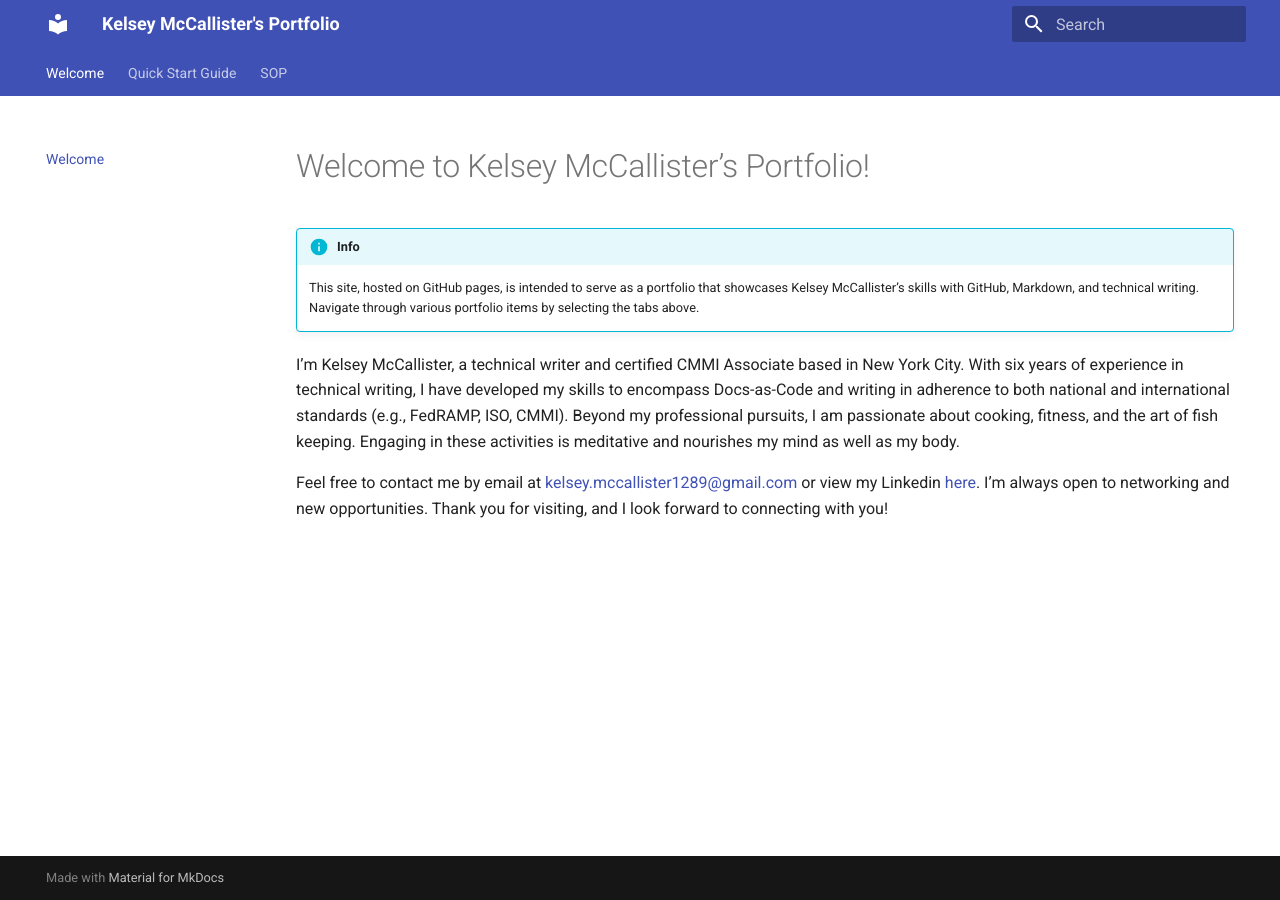
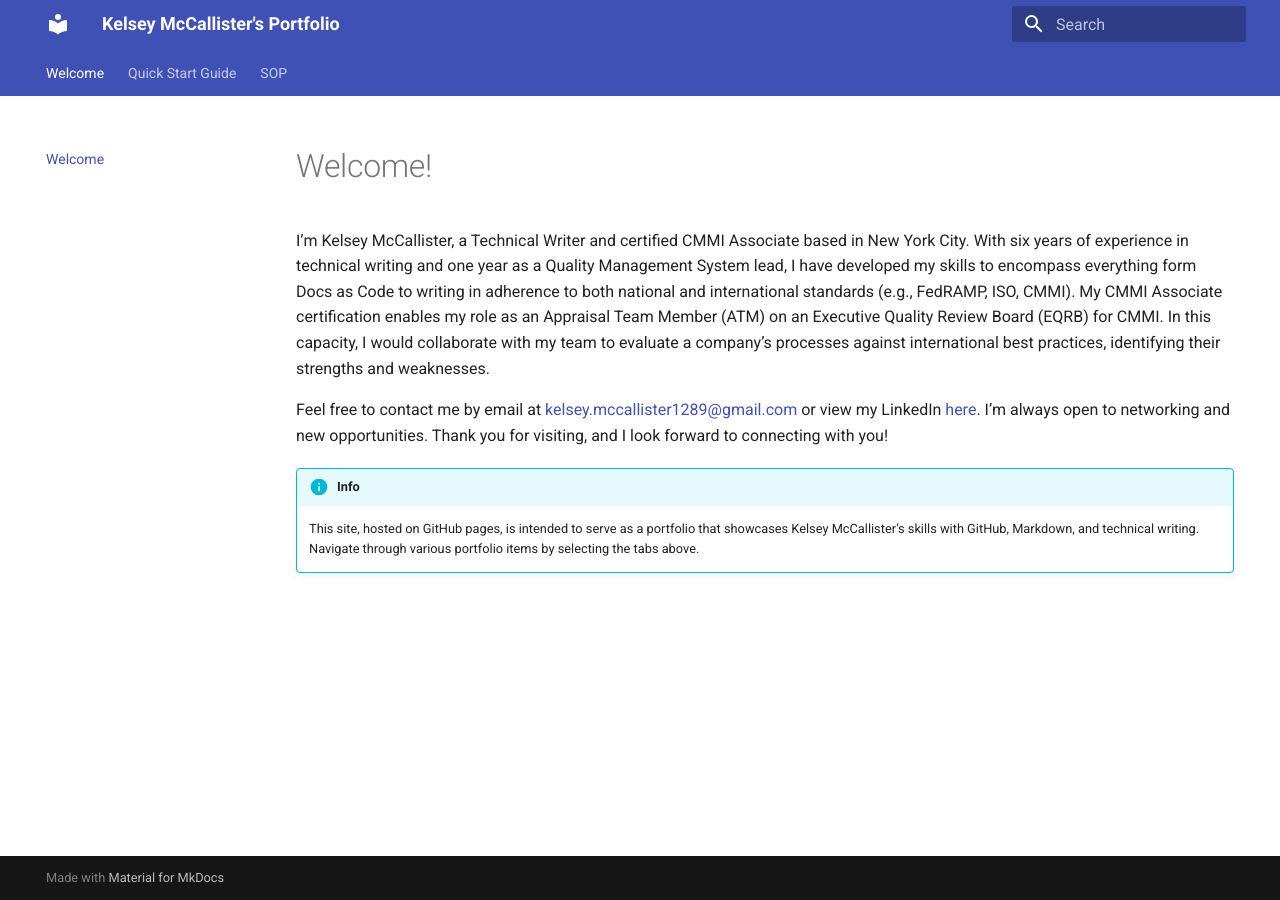
Before and after one commit to kelmccallister/My-Portfolio, an MkDocs documentation site: the page built from docs/index.md, in a window 1280 px wide. Built offline with MkDocs 1.6.1 and Material for MkDocs 9.7.7, drawn with Linux system fonts in a browser that asks for light colours.

Commit message:
feat: revised index.md file

```diff
--- a/docs/index.md
+++ b/docs/index.md
@@ -1,8 +1,8 @@
-# Welcome to Kelsey McCallister's Portfolio!
+# Welcome!
+
+I'm Kelsey McCallister, a Technical Writer and certified CMMI Associate based in New York City. With six years of experience in technical writing and one year as a Quality Management System lead, I have developed my skills to encompass everything form Docs as Code to writing in adherence to both national and international standards (e.g., FedRAMP, ISO, CMMI). My CMMI Associate certification enables my role as an Appraisal Team Member (ATM) on an Executive Quality Review Board (EQRB) for CMMI. In this capacity, I would collaborate with my team to evaluate a company's processes against international best practices, identifying their strengths and weaknesses.
+
+Feel free to contact me by email at kelsey.mccallister1289@gmail.com or view my LinkedIn [here](https://www.linkedin.com/in/knmccallister/). I'm always open to networking and new opportunities. Thank you for visiting, and I look forward to connecting with you!
 
 !!! info
     This site, hosted on GitHub pages, is intended to serve as a portfolio that showcases Kelsey McCallister's skills with GitHub, Markdown, and technical writing. Navigate through various portfolio items by selecting the tabs above.
-
-I'm Kelsey McCallister, a technical writer and certified CMMI Associate based in New York City. With six years of experience in technical writing, I have developed my skills to encompass Docs-as-Code and writing in adherence to both national and international standards (e.g., FedRAMP, ISO, CMMI). Beyond my professional pursuits, I am passionate about cooking, fitness, and the art of fish keeping. Engaging in these activities is meditative and nourishes my mind as well as my body.
-
-Feel free to contact me by email at kelsey.mccallister1289@gmail.com or view my Linkedin [here](https://www.linkedin.com/in/knmccallister/). I'm always open to networking and new opportunities. Thank you for visiting, and I look forward to connecting with you!
```
